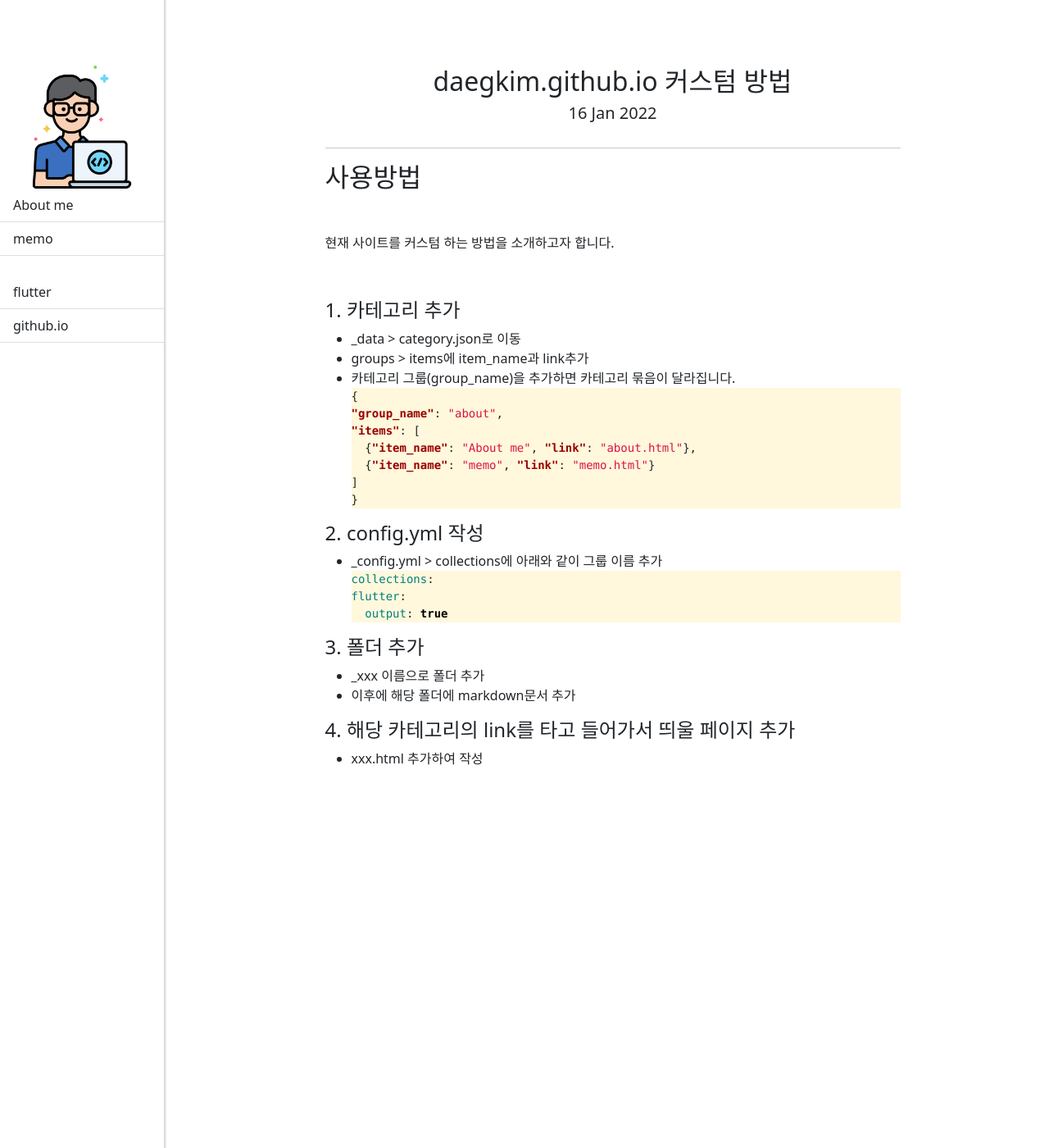
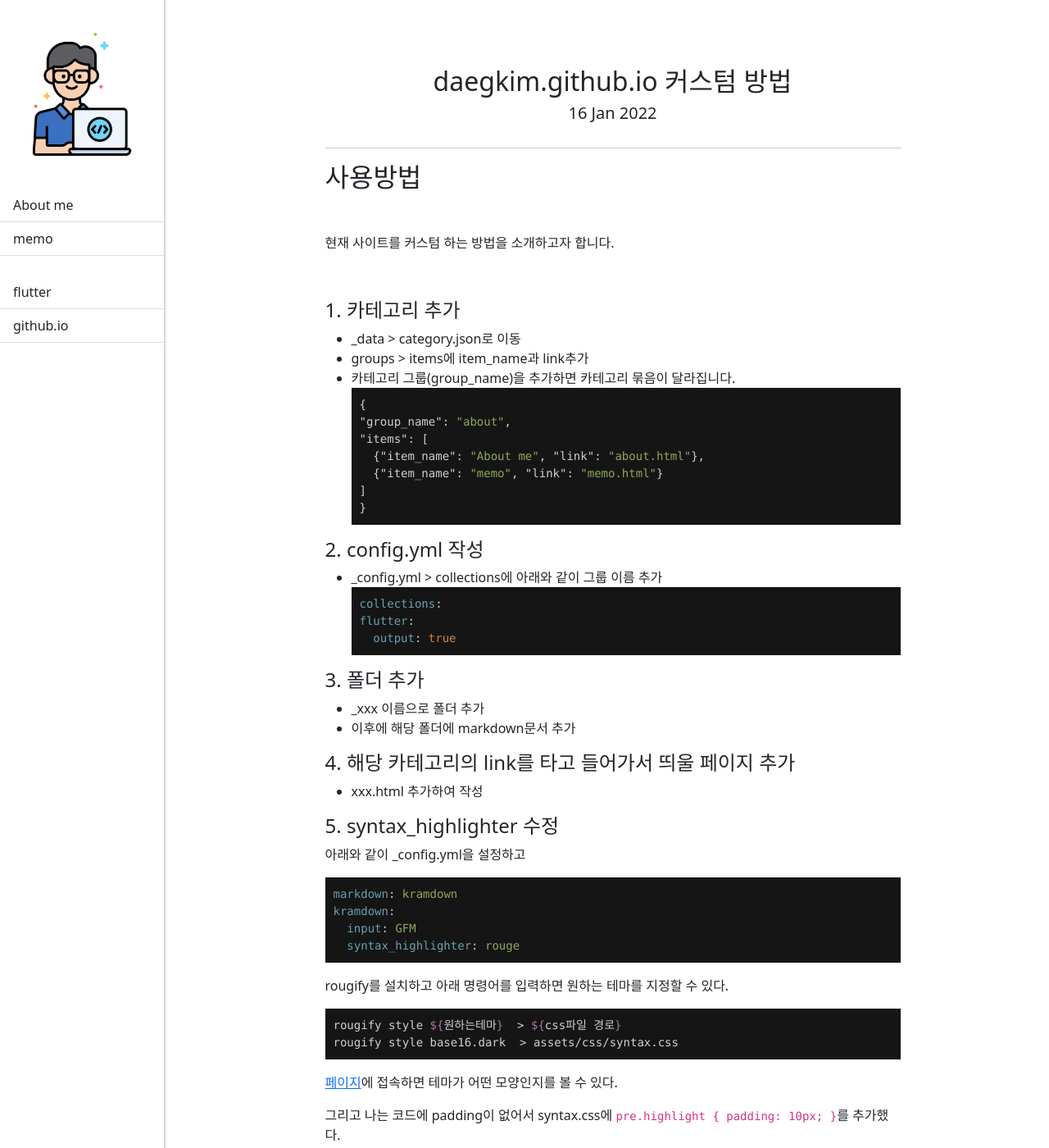
Before and after one commit to daegkim/daegkim.github.io, a Jekyll site: the page built from _githubio/githubio-how-to-use-my-theme.markdown, in a window 1280 px wide and 1400 px high. Shown: the whole window at 82% size. Built offline with Jekyll 4.4.1, drawn with Linux system fonts in a browser that asks for light colours.

Commit message:
syntax highlighter css 수정 및 기타 css수정

````diff
--- a/_githubio/githubio-how-to-use-my-theme.markdown
+++ b/_githubio/githubio-how-to-use-my-theme.markdown
@@ -38,3 +38,21 @@ collections:
 
 #### 4. 해당 카테고리의 link를 타고 들어가서 띄울 페이지 추가
 - xxx.html 추가하여 작성
+
+#### 5. syntax_highlighter 수정
+아래와 같이 _config.yml을 설정하고
+```yml
+markdown: kramdown
+kramdown:
+  input: GFM
+  syntax_highlighter: rouge
+```
+rougify를 설치하고 아래 명령어를 입력하면 원하는 테마를 지정할 수 있다.
+```bash
+rougify style ${원하는테마}  > ${css파일 경로}
+rougify style base16.dark  > assets/css/syntax.css
+```
+[페이지](https://spsarolkar.github.io/rouge-theme-preview/)에 접속하면 테마가 어떤 모양인지를 볼 수 있다.
+
+그리고 나는 코드에 padding이 없어서 syntax.css에
+`pre.highlight { padding: 10px; }`를 추가했다.
--- a/_sass/main.scss
+++ b/_sass/main.scss
@@ -13,6 +13,7 @@ html, body {
 
   .content {
     padding-top: 50px !important;
+    padding-bottom: 50px !important;
   }
 
   #btn-hamburger {
@@ -57,7 +58,7 @@ html, body {
   background-color: white;
   z-index: 1000;
   box-shadow: 0px 0px 2px 2px #d3d3d3;
-  padding-top: 80px;
+  padding-top: 40px;
 }
 
 @keyframes slidein {
@@ -87,7 +88,7 @@ html, body {
   left: 0;
   background-color: rgba(255,255,255,0.9);
   z-index: 1000;
-  padding-top: 80px;
+  padding-top: 40px;
   padding-left: 20px;
   padding-right: 20px;
 }
@@ -99,6 +100,7 @@ html, body {
 
 .content {
   padding-top: 80px;
+  padding-bottom: 80px;
 }
 
 #btn-hamburger {
@@ -141,3 +143,7 @@ html, body {
   text-align: center;
   margin-bottom: 30px;
 }
+
+.side-nav {
+  margin-top: 40px;
+}
--- a/assets/css/syntax.css
+++ b/assets/css/syntax.css
@@ -1,213 +1,84 @@
 .highlight table td { padding: 5px; }
 .highlight table pre { margin: 0; }
-.highlight .cm {
-  color: #999988;
-  font-style: italic;
+pre.highlight {
+  padding: 10px;
+}
+.highlight, .highlight .w {
+  color: #d0d0d0;
+  background-color: #151515;
+}
+.highlight .err {
+  color: #151515;
+  background-color: #ac4142;
+}
+.highlight .c, .highlight .ch, .highlight .cd, .highlight .cm, .highlight .cpf, .highlight .c1, .highlight .cs {
+  color: #505050;
 }
 .highlight .cp {
-  color: #999999;
+  color: #f4bf75;
+}
+.highlight .nt {
+  color: #f4bf75;
+}
+.highlight .o, .highlight .ow {
+  color: #d0d0d0;
+}
+.highlight .p, .highlight .pi {
+  color: #d0d0d0;
+}
+.highlight .gi {
+  color: #90a959;
+}
+.highlight .gd {
+  color: #ac4142;
+}
+.highlight .gh {
+  color: #6a9fb5;
+  background-color: #151515;
   font-weight: bold;
 }
-.highlight .c1 {
-  color: #999988;
-  font-style: italic;
-}
-.highlight .cs {
-  color: #999999;
-  font-weight: bold;
-  font-style: italic;
-}
-.highlight .c, .highlight .ch, .highlight .cd, .highlight .cpf {
-  color: #999988;
-  font-style: italic;
-}
-.highlight .err {
-  color: #a61717;
-  background-color: #e3d2d2;
-}
-.highlight .gd {
-  color: #000000;
-  background-color: #ffdddd;
-}
-.highlight .ge {
-  color: #000000;
-  font-style: italic;
-}
-.highlight .gr {
-  color: #aa0000;
-}
-.highlight .gh {
-  color: #999999;
-}
-.highlight .gi {
-  color: #000000;
-  background-color: #ddffdd;
-}
-.highlight .go {
-  color: #888888;
-}
-.highlight .gp {
-  color: #555555;
-}
-.highlight .gs {
-  font-weight: bold;
-}
-.highlight .gu {
-  color: #aaaaaa;
-}
-.highlight .gt {
-  color: #aa0000;
+.highlight .k, .highlight .kn, .highlight .kp, .highlight .kr, .highlight .kv {
+  color: #aa759f;
 }
 .highlight .kc {
-  color: #000000;
-  font-weight: bold;
+  color: #d28445;
+}
+.highlight .kt {
+  color: #d28445;
 }
 .highlight .kd {
-  color: #000000;
-  font-weight: bold;
+  color: #d28445;
 }
-.highlight .kn {
-  color: #000000;
-  font-weight: bold;
-}
-.highlight .kp {
-  color: #000000;
-  font-weight: bold;
-}
-.highlight .kr {
-  color: #000000;
-  font-weight: bold;
-}
-.highlight .kt {
-  color: #445588;
-  font-weight: bold;
-}
-.highlight .k, .highlight .kv {
-  color: #000000;
-  font-weight: bold;
-}
-.highlight .mf {
-  color: #009999;
-}
-.highlight .mh {
-  color: #009999;
-}
-.highlight .il {
-  color: #009999;
-}
-.highlight .mi {
-  color: #009999;
-}
-.highlight .mo {
-  color: #009999;
-}
-.highlight .m, .highlight .mb, .highlight .mx {
-  color: #009999;
+.highlight .s, .highlight .sb, .highlight .sc, .highlight .dl, .highlight .sd, .highlight .s2, .highlight .sh, .highlight .sx, .highlight .s1 {
+  color: #90a959;
 }
 .highlight .sa {
-  color: #000000;
-  font-weight: bold;
+  color: #aa759f;
 }
-.highlight .sb {
-  color: #d14;
+.highlight .sr {
+  color: #75b5aa;
 }
-.highlight .sc {
-  color: #d14;
-}
-.highlight .sd {
-  color: #d14;
-}
-.highlight .s2 {
-  color: #d14;
+.highlight .si {
+  color: #8f5536;
 }
 .highlight .se {
-  color: #d14;
+  color: #8f5536;
 }
-.highlight .sh {
-  color: #d14;
+.highlight .nn {
+  color: #f4bf75;
 }
-.highlight .si {
-  color: #d14;
+.highlight .nc {
+  color: #f4bf75;
 }
-.highlight .sx {
-  color: #d14;
+.highlight .no {
+  color: #f4bf75;
 }
-.highlight .sr {
-  color: #009926;
+.highlight .na {
+  color: #6a9fb5;
 }
-.highlight .s1 {
-  color: #d14;
+.highlight .m, .highlight .mb, .highlight .mf, .highlight .mh, .highlight .mi, .highlight .il, .highlight .mo, .highlight .mx {
+  color: #90a959;
 }
 .highlight .ss {
-  color: #990073;
+  color: #90a959;
 }
-.highlight .s, .highlight .dl {
-  color: #d14;
-}
-.highlight .na {
-  color: #008080;
-}
-.highlight .bp {
-  color: #999999;
-}
-.highlight .nb {
-  color: #0086B3;
-}
-.highlight .nc {
-  color: #445588;
-  font-weight: bold;
-}
-.highlight .no {
-  color: #008080;
-}
-.highlight .nd {
-  color: #3c5d5d;
-  font-weight: bold;
-}
-.highlight .ni {
-  color: #800080;
-}
-.highlight .ne {
-  color: #990000;
-  font-weight: bold;
-}
-.highlight .nf, .highlight .fm {
-  color: #990000;
-  font-weight: bold;
-}
-.highlight .nl {
-  color: #990000;
-  font-weight: bold;
-}
-.highlight .nn {
-  color: #555555;
-}
-.highlight .nt {
-  color: #000080;
-}
-.highlight .vc {
-  color: #008080;
-}
-.highlight .vg {
-  color: #008080;
-}
-.highlight .vi {
-  color: #008080;
-}
-.highlight .nv, .highlight .vm {
-  color: #008080;
-}
-.highlight .ow {
-  color: #000000;
-  font-weight: bold;
-}
-.highlight .o {
-  color: #000000;
-  font-weight: bold;
-}
-.highlight .w {
-  color: #bbbbbb;
-}
-.highlight {
-  background-color: #fff8dc;
-}
````
